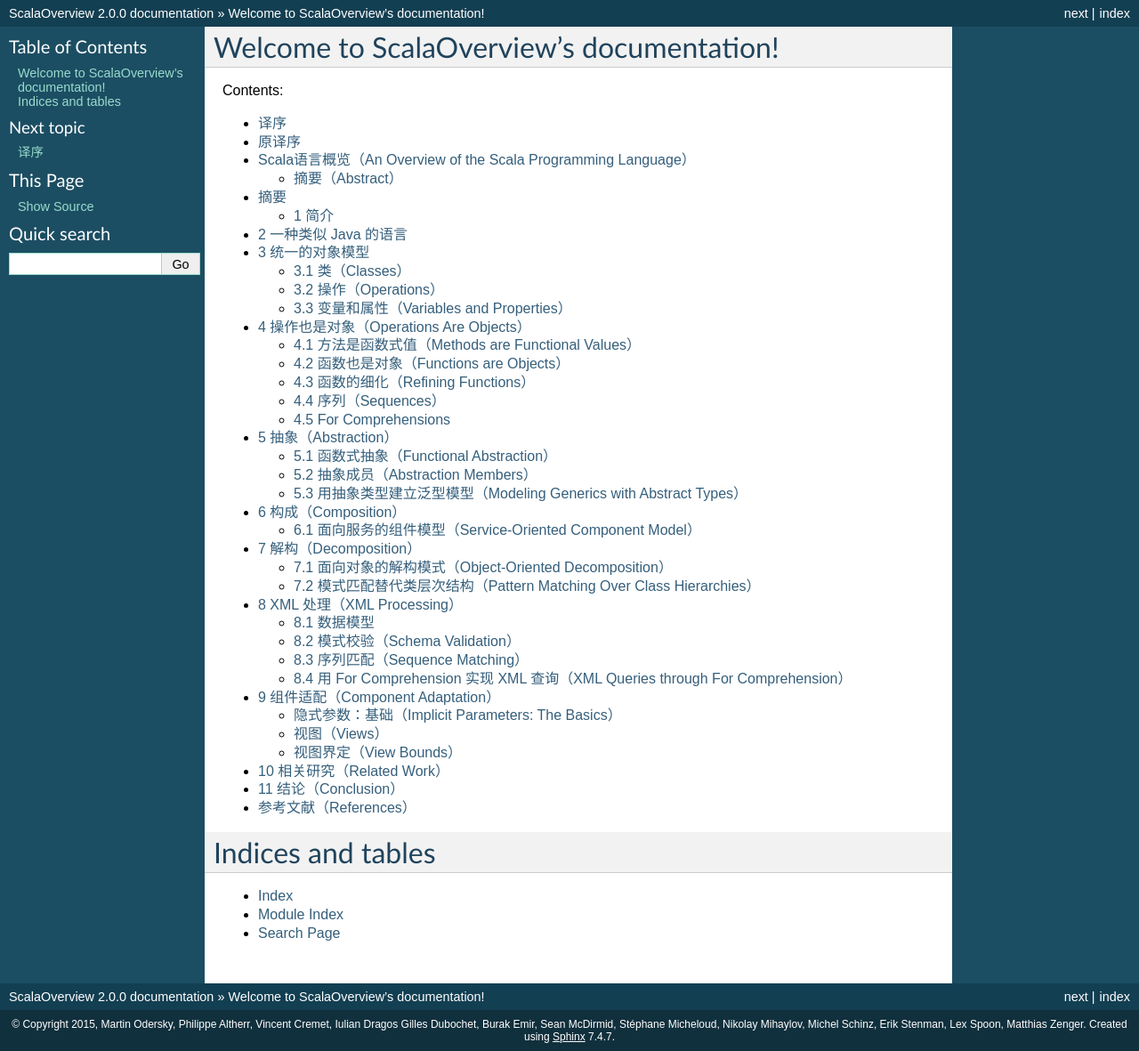
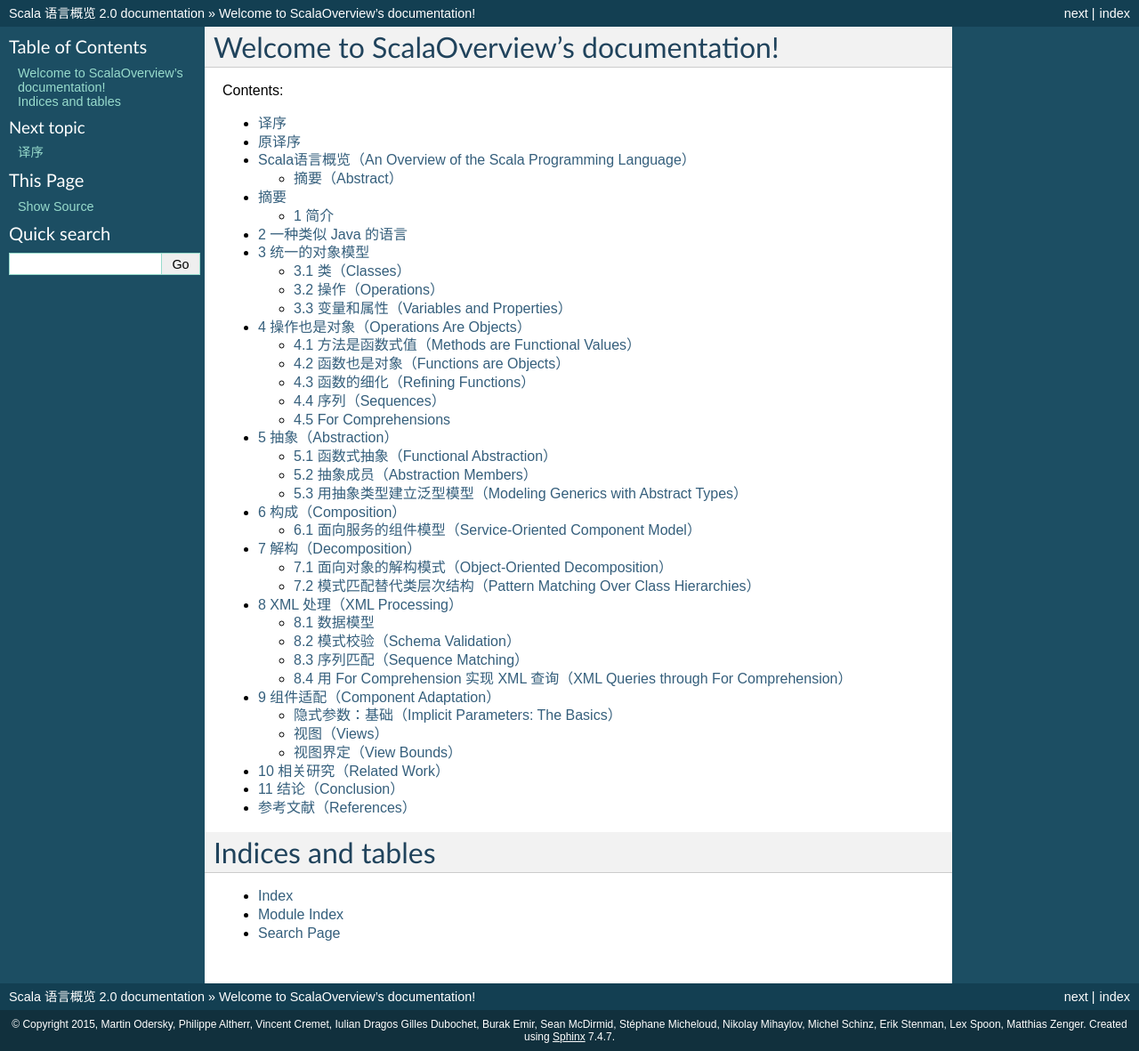
Before and after one commit to wecite/papers, a Sphinx documentation site: the page built from An-Overview-of-the-Scala-Programming-Language/book/source/index.rst, in a window 1280 px wide. Shown: the whole page at 89% size. Built offline with Sphinx 7.4.7, drawn with Linux system fonts in a browser that asks for light colours; formulas are drawn with MathJax 3.

Commit message:
Chinese title.

```diff
--- a/An-Overview-of-the-Scala-Programming-Language/book/source/conf.py
+++ b/An-Overview-of-the-Scala-Programming-Language/book/source/conf.py
@@ -45,7 +45,7 @@ source_suffix = '.rst'
 master_doc = 'index'
 
 # General information about the project.
-project = u'ScalaOverview'
+project = u'Scala 语言概览'
 copyright = u'2015, Martin Odersky, Philippe Altherr, Vincent Cremet, Iulian Dragos Gilles Dubochet, Burak Emir, Sean McDirmid, Stéphane Micheloud, Nikolay Mihaylov, Michel Schinz, Erik Stenman, Lex Spoon, Matthias Zenger'
 
 # The version info for the project you're documenting, acts as replacement for
@@ -53,9 +53,9 @@ copyright = u'2015, Martin Odersky, Philippe Altherr, Vincent Cremet, Iulian Dra
 # built documents.
 #
 # The short X.Y version.
-version = '2.0.0'
+version = '2.0'
 # The full version, including alpha/beta/rc tags.
-release = '2.0.0'
+release = '2.0'
 
 # The language for content autogenerated by Sphinx. Refer to documentation
 # for a list of supported languages.
@@ -178,7 +178,7 @@ html_static_path = ['_static']
 #html_file_suffix = None
 
 # Output file base name for HTML help builder.
-htmlhelp_basename = 'ScalaOverviewdoc'
+htmlhelp_basename = 'ScalaOverview'
 
 
 # -- Options for LaTeX output ---------------------------------------------
@@ -196,7 +196,7 @@ latex_elements = {
 \onehalfspacing
 \usepackage{xeCJK}
 \setCJKmainfont[BoldFont=WenQuanYi Zen Hei, ItalicFont=Kaiti SC]{WenQuanYi Micro Hei}
-\setCJKmonofont[Scale=0.9]{Droid Sans Mono}
+\setCJKmonofont[Scale=0.9]{DejaVu Sans Mono}
 \setCJKfamilyfont{song}[BoldFont=WenQuanYi Zen Hei]{WenQuanYi Zen Hei}
 \setCJKfamilyfont{sf}[BoldFont=WenQuanYi Zen Hei]{WenQuanYi Zen Hei}
 \XeTeXlinebreaklocale "zh"
@@ -208,7 +208,7 @@ latex_elements = {
 # (source start file, target name, title,
 #  author, documentclass [howto, manual, or own class]).
 latex_documents = [
-  ('index', 'ScalaOverview.tex', u'ScalaOverview Documentation',
+  ('index', 'ScalaOverview.tex', u'\\unexpanded{Scala 语言概览}',
    u'Martin Odersky, Philippe Altherr, Vincent Cremet, Iulian Dragos Gilles Dubochet, Burak Emir, Sean McDirmid, Stéphane Micheloud, Nikolay Mihaylov, Michel Schinz, Erik Stenman, Lex Spoon, Matthias Zenger', 'manual'),
 ]
 
@@ -238,7 +238,7 @@ latex_documents = [
 # One entry per manual page. List of tuples
 # (source start file, name, description, authors, manual section).
 man_pages = [
-    ('index', 'scalaoverview', u'ScalaOverview Documentation',
+    ('index', 'scalaoverview', u'Scala 语言概览',
      [u'Martin Odersky, Philippe Altherr, Vincent Cremet, Iulian Dragos Gilles Dubochet, Burak Emir, Sean McDirmid, Stéphane Micheloud, Nikolay Mihaylov, Michel Schinz, Erik Stenman, Lex Spoon, Matthias Zenger'], 1)
 ]
 
@@ -252,7 +252,7 @@ man_pages = [
 # (source start file, target name, title, author,
 #  dir menu entry, description, category)
 texinfo_documents = [
-  ('index', 'ScalaOverview', u'ScalaOverview Documentation',
+  ('index', 'ScalaOverview', u'\\unexpanded{Scala 语言概览}',
    u'Martin Odersky, Philippe Altherr, Vincent Cremet, Iulian Dragos Gilles Dubochet, Burak Emir, Sean McDirmid, Stéphane Micheloud, Nikolay Mihaylov, Michel Schinz, Erik Stenman, Lex Spoon, Matthias Zenger', 'ScalaOverview', 'One line description of project.',
    'Miscellaneous'),
 ]
@@ -273,7 +273,7 @@ texinfo_documents = [
 # -- Options for Epub output ----------------------------------------------
 
 # Bibliographic Dublin Core info.
-epub_title = u'ScalaOverview'
+epub_title = u'Scala 语言概览'
 epub_author = u'Martin Odersky, Philippe Altherr, Vincent Cremet, Iulian Dragos Gilles Dubochet, Burak Emir, Sean McDirmid, Stéphane Micheloud, Nikolay Mihaylov, Michel Schinz, Erik Stenman, Lex Spoon, Matthias Zenger'
 epub_publisher = u'Martin Odersky, Philippe Altherr, Vincent Cremet, Iulian Dragos Gilles Dubochet, Burak Emir, Sean McDirmid, Stéphane Micheloud, Nikolay Mihaylov, Michel Schinz, Erik Stenman, Lex Spoon, Matthias Zenger'
 epub_copyright = u'2015, Martin Odersky, Philippe Altherr, Vincent Cremet, Iulian Dragos Gilles Dubochet, Burak Emir, Sean McDirmid, Stéphane Micheloud, Nikolay Mihaylov, Michel Schinz, Erik Stenman, Lex Spoon, Matthias Zenger'
```
